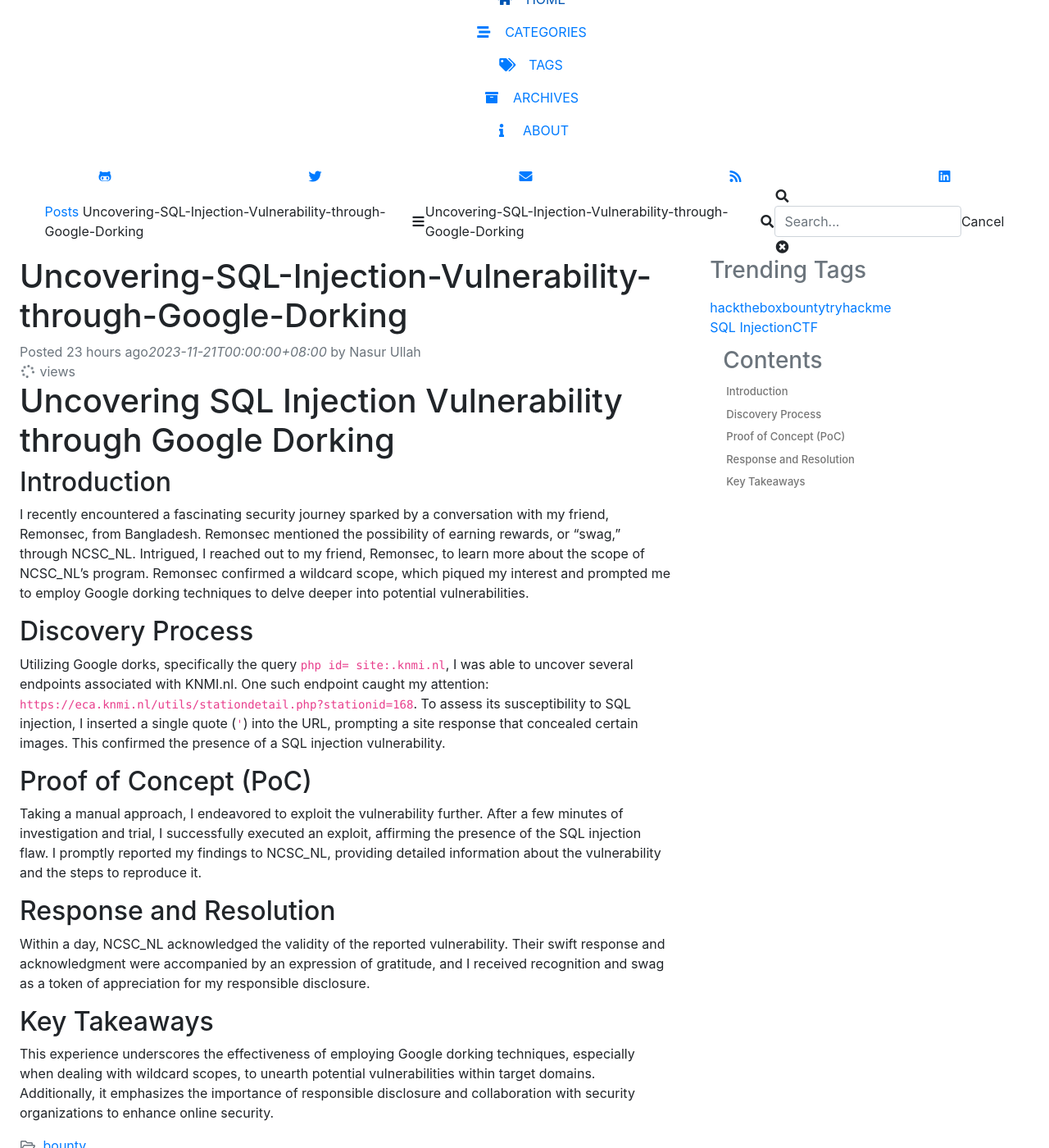
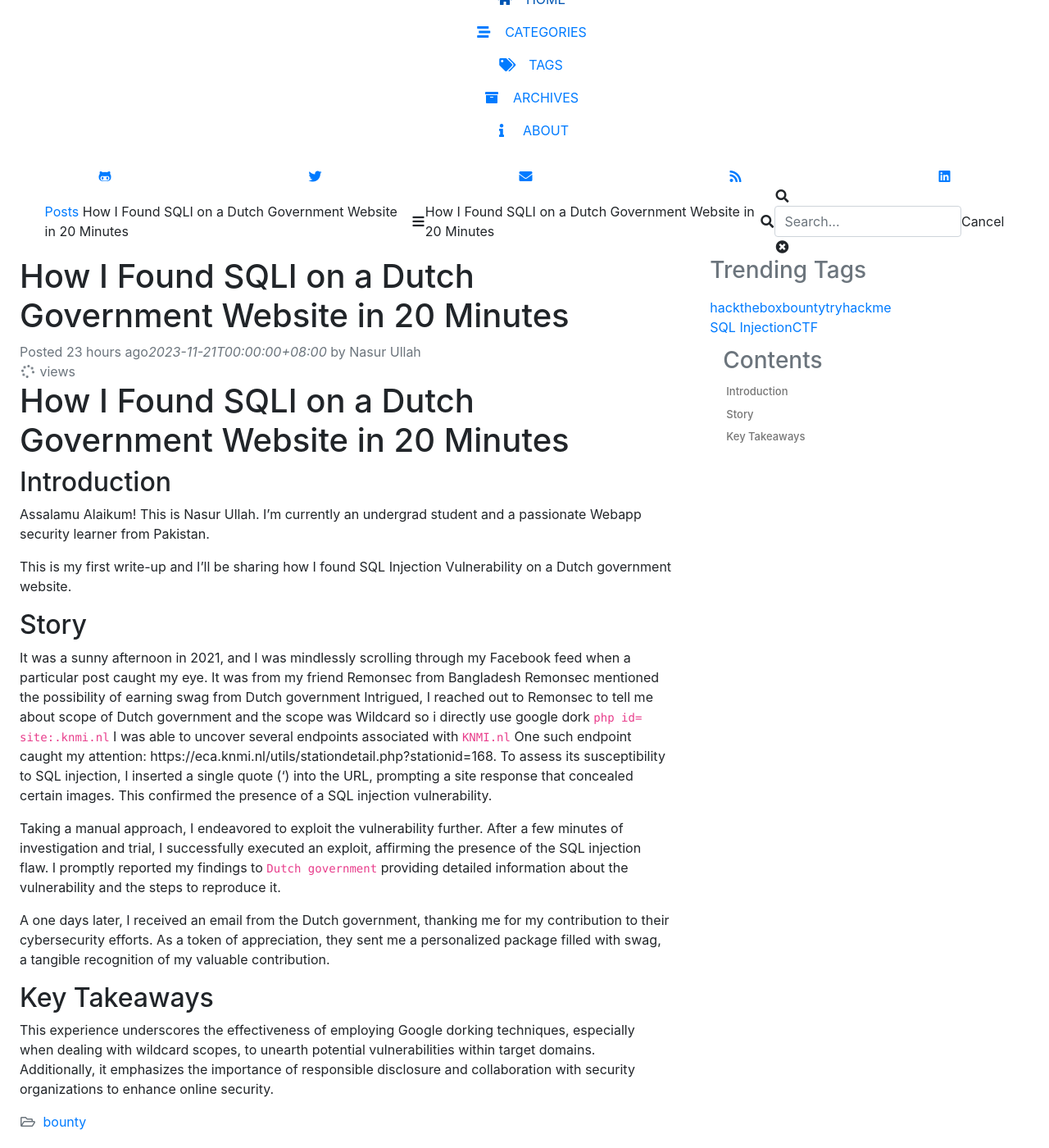
Before and after one commit to Spy0x7/Spy0x7.github.io, a Jekyll site: the page built from _posts/2023-11-21-Uncovering-SQL-Injection-Vulnerability-through-Google-Dorking.md, in a window 1280 px wide and 1400 px high, scrolled down 485 px. Shown: the whole window at 82% size. Built offline with Jekyll 4.4.1, drawn with Linux system fonts in a browser that asks for light colours; nearby versions of some CDN libraries; comment, search, counter and statistics services are not loaded.

Commit message:
Update 2023-11-21-Uncovering-SQL-Injection-Vulnerability-through-Google-Dorking.md

```diff
--- a/_posts/2023-11-21-Uncovering-SQL-Injection-Vulnerability-through-Google-Dorking.md
+++ b/_posts/2023-11-21-Uncovering-SQL-Injection-Vulnerability-through-Google-Dorking.md
@@ -1,28 +1,29 @@
 ---
-title: "Uncovering-SQL-Injection-Vulnerability-through-Google-Dorking"
+title: "How I Found SQLI on a Dutch Government Website in 20 Minutes"
 published: true
 ayout: post
 categories: [bounty]
 tags: [bounty,SQL Injection]
 ---
 
-# Uncovering SQL Injection Vulnerability through Google Dorking
+# How I Found SQLI on a Dutch Government Website in 20 Minutes
 
 ## Introduction
 
-I recently encountered a fascinating security journey sparked by a conversation with my friend, Remonsec, from Bangladesh. Remonsec mentioned the possibility of earning rewards, or "swag," through NCSC_NL. Intrigued, I reached out to my friend, Remonsec, to learn more about the scope of NCSC_NL's program. Remonsec confirmed a wildcard scope, which piqued my interest and prompted me to employ Google dorking techniques to delve deeper into potential vulnerabilities.
+Assalamu Alaikum! This is Nasur Ullah. I’m currently an undergrad student and a passionate Webapp security learner from Pakistan.
 
-## Discovery Process
+This is my first write-up and I’ll be sharing how I found SQL Injection Vulnerability on a Dutch government website.
 
-Utilizing Google dorks, specifically the query `php id= site:.knmi.nl`, I was able to uncover several endpoints associated with KNMI.nl. One such endpoint caught my attention: `https://eca.knmi.nl/utils/stationdetail.php?stationid=168`. To assess its susceptibility to SQL injection, I inserted a single quote (`'`) into the URL, prompting a site response that concealed certain images. This confirmed the presence of a SQL injection vulnerability.
 
-## Proof of Concept (PoC)
 
-Taking a manual approach, I endeavored to exploit the vulnerability further. After a few minutes of investigation and trial, I successfully executed an exploit, affirming the presence of the SQL injection flaw. I promptly reported my findings to NCSC_NL, providing detailed information about the vulnerability and the steps to reproduce it.
+## Story
 
-## Response and Resolution
 
-Within a day, NCSC_NL acknowledged the validity of the reported vulnerability. Their swift response and acknowledgment were accompanied by an expression of gratitude, and I received recognition and swag as a token of appreciation for my responsible disclosure.
+It was a sunny afternoon in 2021, and I was mindlessly scrolling through my Facebook feed when a particular post caught my eye. It was from my friend Remonsec from Bangladesh Remonsec mentioned the possibility of earning swag from Dutch government Intrigued, I reached out to Remonsec to tell me about scope of Dutch government and the scope was Wildcard so i directly use google dork `php id= site:.knmi.nl`  I was able to uncover several endpoints associated with `KNMI.nl` One such endpoint caught my attention: https://eca.knmi.nl/utils/stationdetail.php?stationid=168. To assess its susceptibility to SQL injection, I inserted a single quote (') into the URL, prompting a site response that concealed certain images. This confirmed the presence of a SQL injection vulnerability.
+
+Taking a manual approach, I endeavored to exploit the vulnerability further. After a few minutes of investigation and trial, I successfully executed an exploit, affirming the presence of the SQL injection flaw. I promptly reported my findings to `Dutch government` providing detailed information about the vulnerability and the steps to reproduce it.
+
+A one days later, I received an email from the Dutch government, thanking me for my contribution to their cybersecurity efforts. As a token of appreciation, they sent me a personalized package filled with swag, a tangible recognition of my valuable contribution.
 
 ## Key Takeaways
 
```
